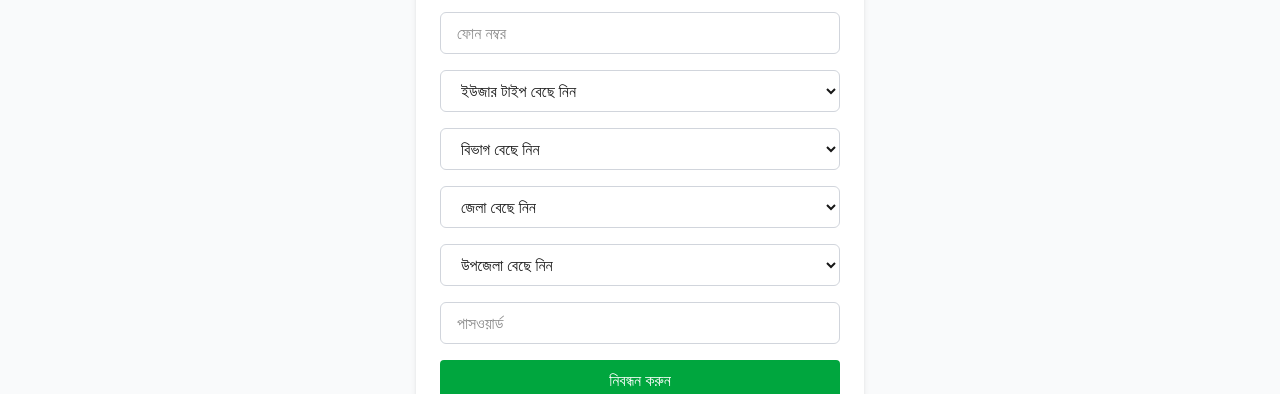
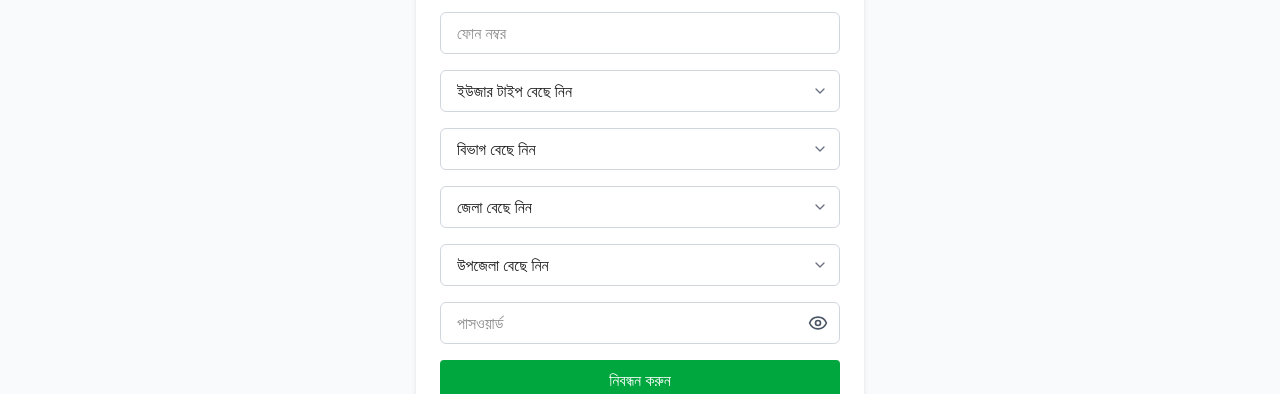
Before and after one commit to GausAlMunirTushar/krishipath-frontend, a Next.js app: page /register in a window 1280 px wide. Shown: the part 288-682 px from the top of the page. Built offline with nearby package versions, Linux system fonts and the light colour scheme.

Commit message:
feat: enhance registration form with dynamic select components and password visibility toggle

```diff
--- a/src/app/(web)/(auth)/register/page.tsx
+++ b/src/app/(web)/(auth)/register/page.tsx
@@ -1,6 +1,7 @@
 "use client";
 import React, { useState, useEffect } from "react";
 import Link from "next/link";
+import { Eye, EyeOff, ChevronDown } from "lucide-react"; // Lucide icons
 
 interface Division {
 	id: string;
@@ -30,8 +31,8 @@ const RegisterPage: React.FC = () => {
 	});
 
 	const [error, setError] = useState<string | null>(null);
+	const [showPassword, setShowPassword] = useState(false);
 
-	// Location data
 	const [divisions, setDivisions] = useState<Division[]>([]);
 	const [districts, setDistricts] = useState<District[]>([]);
 	const [upazilas, setUpazilas] = useState<Upazila[]>([]);
@@ -40,7 +41,6 @@ const RegisterPage: React.FC = () => {
 	const [filteredUpazilas, setFilteredUpazilas] = useState<Upazila[]>([]);
 
 	useEffect(() => {
-		// Load all location data
 		const fetchData = async () => {
 			const [divRes, distRes, upaRes] = await Promise.all([
 				fetch("/data/bd-divisions.json"),
@@ -85,8 +85,6 @@ const RegisterPage: React.FC = () => {
 
 	const handleSubmit = (e: React.FormEvent) => {
 		e.preventDefault();
-
-		// Add more validation if needed
 		if (!formData.password || formData.password.length < 6) {
 			setError("পাসওয়ার্ড কমপক্ষে ৬ অক্ষরের হতে হবে।");
 			return;
@@ -95,6 +93,30 @@ const RegisterPage: React.FC = () => {
 		setError(null);
 		alert("নিবন্ধন সফল হয়েছে!");
 	};
+
+	const renderSelect = (
+		name: keyof typeof formData,
+		options: { id: string; bn_name: string }[],
+		placeholder: string
+	) => (
+		<div className="relative">
+			<select
+				name={name}
+				required
+				value={formData[name]}
+				onChange={handleInputChange}
+				className="w-full px-4 py-2 pr-10 border border-gray-300 rounded-md bg-white focus:outline-none focus:ring-2 focus:ring-green-500 appearance-none"
+			>
+				<option value="">{placeholder}</option>
+				{options.map((item) => (
+					<option key={item.id} value={item.id}>
+						{item.bn_name}
+					</option>
+				))}
+			</select>
+			<ChevronDown className="absolute right-3 top-1/2 -translate-y-1/2 w-4 h-4 text-gray-500 pointer-events-none" />
+		</div>
+	);
 
 	return (
 		<div className="bg-gray-50 flex justify-center py-10 px-4">
@@ -135,74 +157,43 @@ const RegisterPage: React.FC = () => {
 					className="w-full px-4 py-2 border border-gray-300 rounded-md focus:outline-none focus:ring-2 focus:ring-green-500"
 				/>
 
-				<select
-					name="userType"
-					required
-					value={formData.userType}
-					onChange={handleInputChange}
-					className="w-full px-4 py-2 border border-gray-300 rounded-md bg-white focus:outline-none focus:ring-2 focus:ring-green-500"
-				>
-					<option value="">ইউজার টাইপ বেছে নিন</option>
-					<option value="farmer">কৃষক</option>
-					<option value="business">ব্যবসায়ী</option>
-					<option value="general">সাধারণ</option>
-					<option value="agent">এজেন্ট</option>
-				</select>
+				{renderSelect(
+					"userType",
+					[
+						{ id: "farmer", bn_name: "কৃষক" },
+						{ id: "business", bn_name: "ব্যবসায়ী" },
+						{ id: "general", bn_name: "সাধারণ" },
+						{ id: "agent", bn_name: "এজেন্ট" },
+					],
+					"ইউজার টাইপ বেছে নিন"
+				)}
 
-				<select
-					name="division"
-					required
-					value={formData.division}
-					onChange={handleInputChange}
-					className="w-full px-4 py-2 border border-gray-300 rounded-md bg-white focus:outline-none focus:ring-2 focus:ring-green-500"
-				>
-					<option value="">বিভাগ বেছে নিন</option>
-					{divisions.map((d) => (
-						<option key={d.id} value={d.id}>
-							{d.bn_name}
-						</option>
-					))}
-				</select>
+				{renderSelect("division", divisions, "বিভাগ বেছে নিন")}
+				{renderSelect("district", filteredDistricts, "জেলা বেছে নিন")}
+				{renderSelect("upazila", filteredUpazilas, "উপজেলা বেছে নিন")}
 
-				<select
-					name="district"
-					required
-					value={formData.district}
-					onChange={handleInputChange}
-					className="w-full px-4 py-2 border border-gray-300 rounded-md bg-white focus:outline-none focus:ring-2 focus:ring-green-500"
-				>
-					<option value="">জেলা বেছে নিন</option>
-					{filteredDistricts.map((d) => (
-						<option key={d.id} value={d.id}>
-							{d.bn_name}
-						</option>
-					))}
-				</select>
-
-				<select
-					name="upazila"
-					required
-					value={formData.upazila}
-					onChange={handleInputChange}
-					className="w-full px-4 py-2 border border-gray-300 rounded-md bg-white focus:outline-none focus:ring-2 focus:ring-green-500"
-				>
-					<option value="">উপজেলা বেছে নিন</option>
-					{filteredUpazilas.map((u) => (
-						<option key={u.id} value={u.id}>
-							{u.bn_name}
-						</option>
-					))}
-				</select>
-
+				<div className="relative">
 					<input
 						name="password"
-					type="password"
+						type={showPassword ? "text" : "password"}
 						placeholder="পাসওয়ার্ড"
 						required
 						value={formData.password}
 						onChange={handleInputChange}
-					className="w-full px-4 py-2 border border-gray-300 rounded-md focus:outline-none focus:ring-2 focus:ring-green-500"
+						className="w-full px-4 py-2 border border-gray-300 rounded-md pr-10 focus:outline-none focus:ring-2 focus:ring-green-500"
 					/>
+					<button
+						type="button"
+						onClick={() => setShowPassword((prev) => !prev)}
+						className="absolute right-3 top-1/2 transform -translate-y-1/2 text-gray-600"
+					>
+						{showPassword ? (
+							<EyeOff className="w-5 h-5" />
+						) : (
+							<Eye className="w-5 h-5" />
+						)}
+					</button>
+				</div>
 
 				{error && <p className="text-red-500 text-sm">{error}</p>}
 
```
Lines whose indentation alone changed are shown as unchanged.
